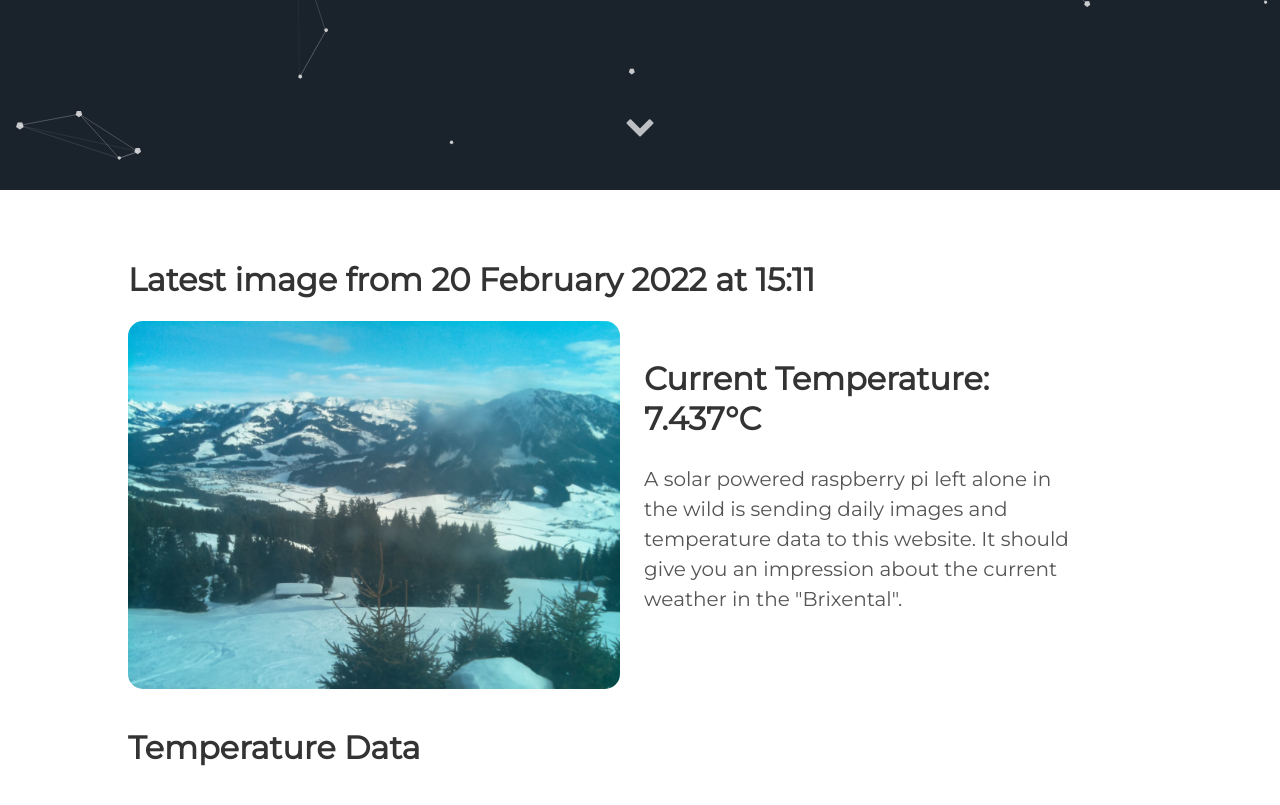
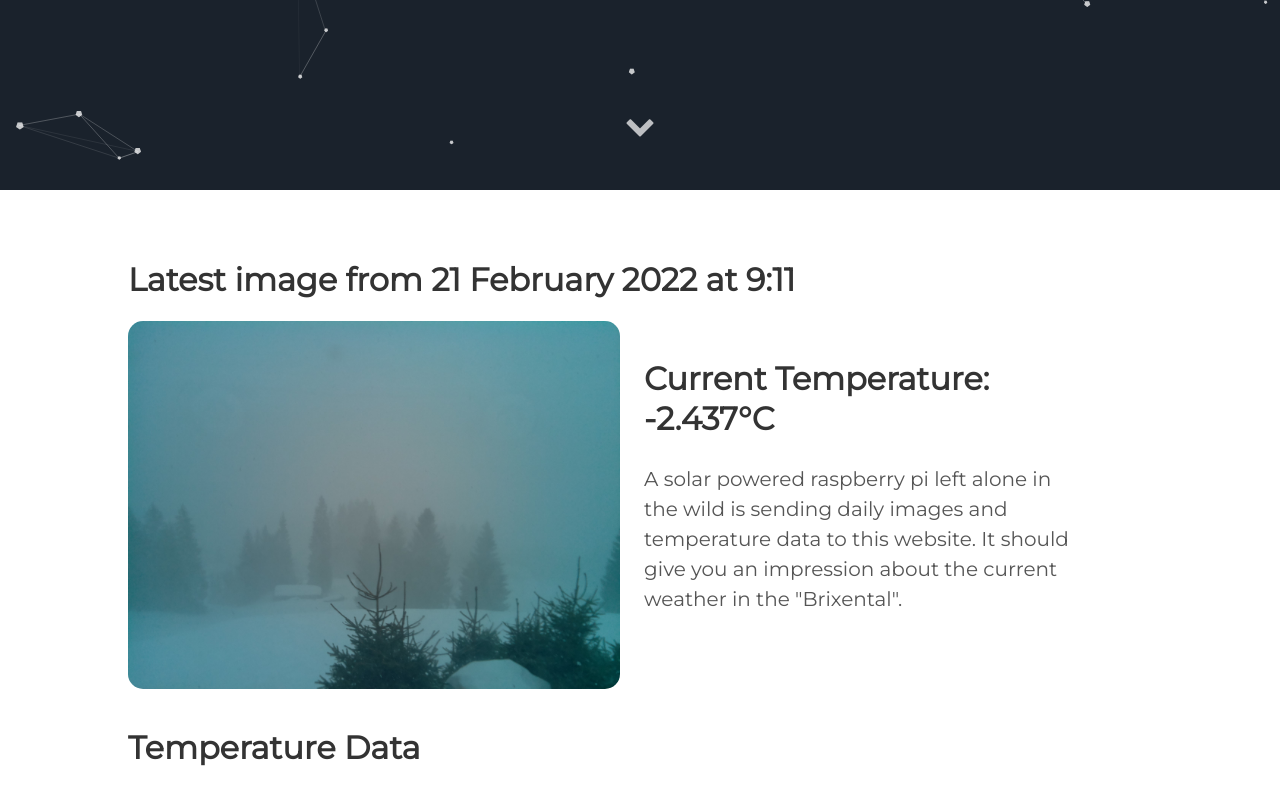
Before and after one commit to vektorious/vektorious.github.io, a Jekyll site: the page built from resources/huette.md, in a window 1280 px wide and 900 px high, scrolled down 710 px. Shown: the top 805 px of the window. Built offline with Jekyll 4.4.1, drawn with Linux system fonts in a browser that asks for light colours.

Commit message:
I'm a bot beep boop

```diff
--- a/resources/huette.md
+++ b/resources/huette.md
@@ -6,13 +6,13 @@
 description: 'Live image from the Austrian alps'
 twitter_text: ' '
 ---
-## Latest image from 20 February 2022 at 15:11
+## Latest image from 21 February 2022 at  9:11
 <div class="huette">
   <div class="huette-image">
     <img src="{{ "/assets/img/huette.jpg" | prepend: site.baseurl }}">
   </div>
   <div class="huette-text">
-        <h2>Current Temperature: 7.437°C</h2>
+        <h2>Current Temperature: -2.437°C</h2>
         <p>A solar powered raspberry pi left alone in the wild is sending daily images and temperature data to this website. It should give you an impression about the current weather in the "Brixental".</p>
 
   </div>
```
Also changed, not shown: rpi-script/2022-02-21_090944.txt (renamed from rpi-script/2022-02-20_150945.txt, +5 -5 lines), rpi-script/huette.md (+2 -2 lines), assets/img/huette.jpg, assets/img/temp_plot.png, rpi-script/temp_plot.png, 1 other file.
